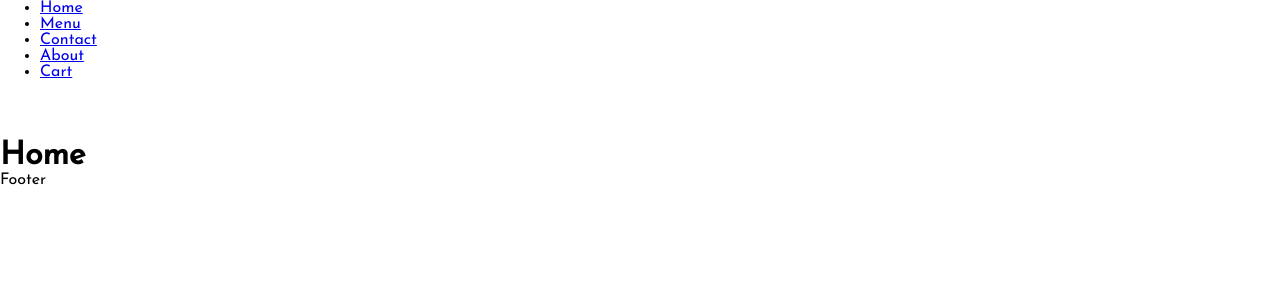
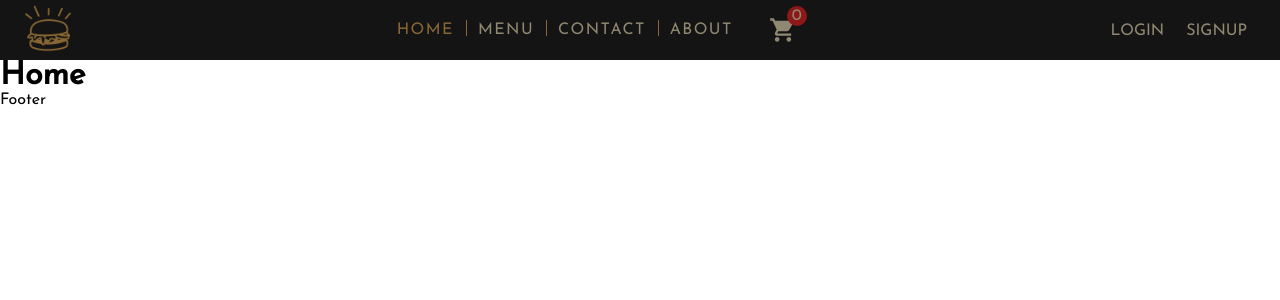
Before and after one commit to AkosCzifra/gerczi-frontend, a React (Create React App) app: page / in a window 1280 px wide. Shown: the top 300 px of the page. Built offline with nearby package versions, Linux system fonts and the light colour scheme.

Commit message:
refactored components

```diff
--- a/src/components/Layout.js
+++ b/src/components/Layout.js
@@ -1,18 +1,44 @@
-import React from 'react';
+import React, { useState, useEffect } from 'react';
 
-import NavBar from './navbar/NavBar'
-import Footer from './Footer'
+import NavBar from './navbar/NavBar';
+import Footer from './footer/Footer';
+import MobileMenu from './mobile-menu/MobileMenu';
 
 const Layout = (props) => {
-    return (
-        <React.Fragment>
-            <NavBar />
-            <main>
-                {props.children}
-            </main>
-            <Footer />
-        </React.Fragment>
-    )
-}
+  const [isMobileMenuOpen, setIsMobileMenuOpen] = useState(false);
+  const [isMobileStyle, setIsMobileStyle] = useState(window.innerWidth < 700);
+
+  useEffect(() => {
+    const navbarStyleHandler = () => {
+      if (window.innerWidth > 700) {
+        setIsMobileStyle(false);
+        setIsMobileMenuOpen(false);
+      } else {
+        setIsMobileStyle(true);
+      }
+    };
+    window.addEventListener('resize', navbarStyleHandler);
+    return () => {
+      window.removeEventListener('resize', navbarStyleHandler);
+    };
+  }, []);
+
+  const mobileMenuToggler = () => {
+    setIsMobileMenuOpen(!isMobileMenuOpen);
+  };
+
+  return (
+    <React.Fragment>
+      <NavBar
+        isOpen={isMobileMenuOpen}
+        menuHandler={mobileMenuToggler}
+        isMobileDevice={isMobileStyle}
+      />
+      <MobileMenu isOpen={isMobileMenuOpen} navbarHandler={mobileMenuToggler} />
+      <main>{props.children}</main>
+      <Footer />
+    </React.Fragment>
+  );
+};
 
 export default Layout;
--- /dev/null
+++ b/src/components/cart-with-counter/CartWithCounter.js
@@ -0,0 +1,49 @@
+import React from 'react';
+import styled from 'styled-components';
+
+import ShoppingCartIcon from '@material-ui/icons/ShoppingCart';
+
+const CartWithCounterContainer = styled.div`
+  position: relative;
+  width: 28px;
+  height: 28px;
+  margin: 85px 0 20px 0;
+
+  @media (min-width: 700px) {
+    margin: 0;
+  }
+`;
+
+const CartIcon = styled(ShoppingCartIcon)`
+  position: relative;
+  width: 28px !important;
+  height: 28px !important;
+  color: #908870;
+`;
+
+const CartCounter = styled.div`
+  display: flex;
+  justify-content: center;
+  align-items: center;
+  position: absolute;
+  top: -10px;
+  right: -10px;
+  border-radius: 100%;
+  background: #8e1717;
+  width: 20px;
+  height: 20px;
+  color: #908870;
+`;
+
+const CartWithCounter = ({ quantity }) => {
+  return (
+    <CartWithCounterContainer>
+      <CartIcon />
+      <CartCounter>
+        <p>{quantity}</p>
+      </CartCounter>
+    </CartWithCounterContainer>
+  );
+};
+
+export default CartWithCounter;
--- a/src/components/navbar/NavBar.js
+++ b/src/components/navbar/NavBar.js
@@ -1,13 +1,71 @@
-import React from 'react';
+import React, { useContext } from 'react';
+import styled, { css } from 'styled-components';
 
-import NavItems from './NavItems'
+import { CartContext } from '../../context/CartContext';
+import NavLinks from './NavLinks';
+import MobileMenuToggler from '../mobile-menu-toggler/MobileMenuToggler';
+import NavIcons from './NavIcons';
+import NavButtons from './NavButtons';
+import Logo from '../logo/Logo';
 
-const NavBar = (props) => {
-    return (
-        <header>
-            <NavItems />
-        </header>
-    )
-}
+const NavHeader = styled.header`
+  display: flex;
+  align-items: center;
+  justify-content: space-between;
+  position: fixed;
+  top: 0;
+  left: 0;
+  z-index: 500;
+  padding: 0 18px;
+  width: 100%;
+  box-sizing: border-box;
+  background: #141414;
+  height: 60px;
+  transition: all ease-in-out 350ms;
+
+  ${({ isOpen }) =>
+    isOpen &&
+    css`
+      box-shadow: 0px -2px 10px 0px #886735;
+    `}
+`;
+
+const NavItemsWrapper = styled.div`
+  margin-top: 60px;
+  background-color: #141414;
+
+  @media (min-width: 700px) {
+    margin-top: 0;
+    display: flex;
+  }
+`;
+
+const NavBar = ({ isOpen, isMobileDevice, menuHandler }) => {
+  const { getSumQuantity } = useContext(CartContext);
+
+  let renderNavItems;
+  if (isMobileDevice) {
+    renderNavItems = (
+      <MobileMenuToggler isOpen={isOpen} clickHandler={menuHandler} />
+    );
+  } else {
+    renderNavItems = (
+      <React.Fragment>
+        <NavItemsWrapper>
+          <NavLinks />
+          <NavIcons quantity={getSumQuantity()} />
+        </NavItemsWrapper>
+        <NavButtons />
+      </React.Fragment>
+    );
+  }
+
+  return (
+    <NavHeader isOpen={isOpen}>
+      <Logo />
+      {renderNavItems}
+    </NavHeader>
+  );
+};
 
 export default NavBar;
--- a/src/components/navbar/NavItem.js
+++ b/src/components/navbar/NavItem.js
@@ -1,14 +1,72 @@
 import React from 'react';
-import { NavLink } from 'react-router-dom'
+import styled from 'styled-components';
+import { NavLink } from 'react-router-dom';
 
-const NavItem = ({ url, children }) => {
-    return (
-        <li>
-            <NavLink to={url}>
-                {children}
-            </NavLink>
-        </li>
-    )
-}
+const NavbarLinkWrapper = styled.li`
+  list-style: none;
+  width: 100%;
+  text-align: center;
+  border-top: 0.5px solid #886735;
+
+  &:last-child {
+    border-bottom: 0.1px solid #886735;
+  }
+
+  @media (min-width: 700px) {
+    list-style: none;
+    position: relative;
+    margin: 0 12px;
+    border: none;
+
+    &:last-child {
+      border: none;
+    }
+
+    &:nth-child(n + 2)::before {
+      content: '';
+      background: #886735;
+      display: block;
+      height: 16px;
+      position: absolute;
+      top: -2px;
+      left: -12px;
+      width: 1px;
+    }
+  }
+`;
+
+const NavbarLink = styled(NavLink)`
+  text-decoration: none;
+  color: #908870;
+  text-transform: uppercase;
+  letter-spacing: 0.09em;
+  padding: 12px 0 10px 0;
+  display: block;
+
+  &.active {
+    color: white;
+    background-color: #886735;
+  }
+
+  @media (min-width: 700px) {
+    padding: 0;
+    display: inline;
+
+    &.active {
+      color: #886735;
+      background: inherit;
+    }
+  }
+`;
+
+const NavItem = ({ url, children, navbarHandler }) => {
+  return (
+    <NavbarLinkWrapper onClick={navbarHandler}>
+      <NavbarLink to={url} exact>
+        {children}
+      </NavbarLink>
+    </NavbarLinkWrapper>
+  );
+};
 
 export default NavItem;
--- a/src/components/navbar/NavItems.js
+++ /dev/null
@@ -1,17 +0,0 @@
-import React from 'react';
-
-import NavItem from './NavItem';
-
-const NavItems = (props) => {
-  return (
-    <ul>
-      <NavItem url="/">Home</NavItem>
-      <NavItem url="/menu">Menu</NavItem>
-      <NavItem url="/contact">Contact</NavItem>
-      <NavItem url="/about">About</NavItem>
-      <NavItem url="/cart">Cart</NavItem>
-    </ul>
-  );
-};
-
-export default NavItems;
```
Also changed, not shown: src/components/footer/Footer.js (renamed from src/components/Footer.js).
